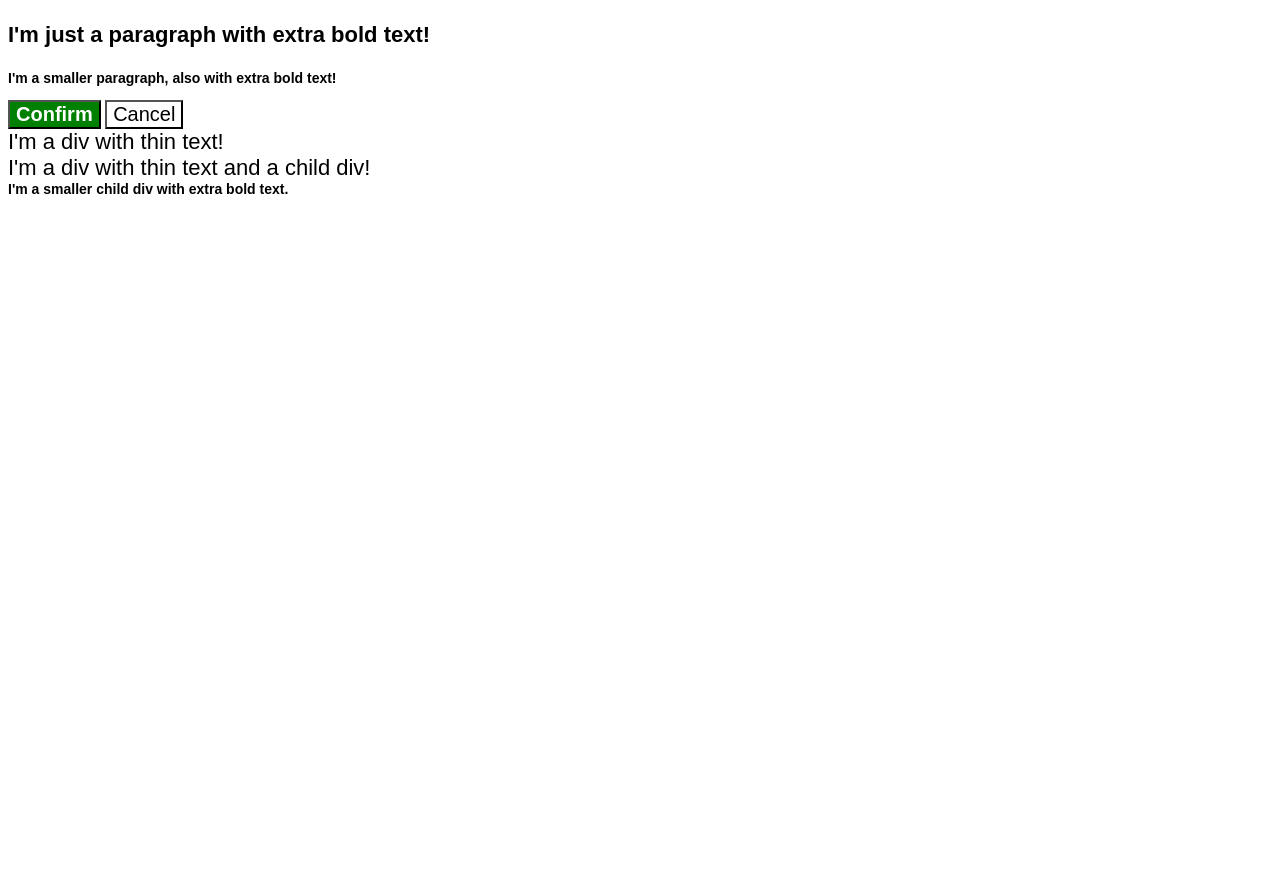
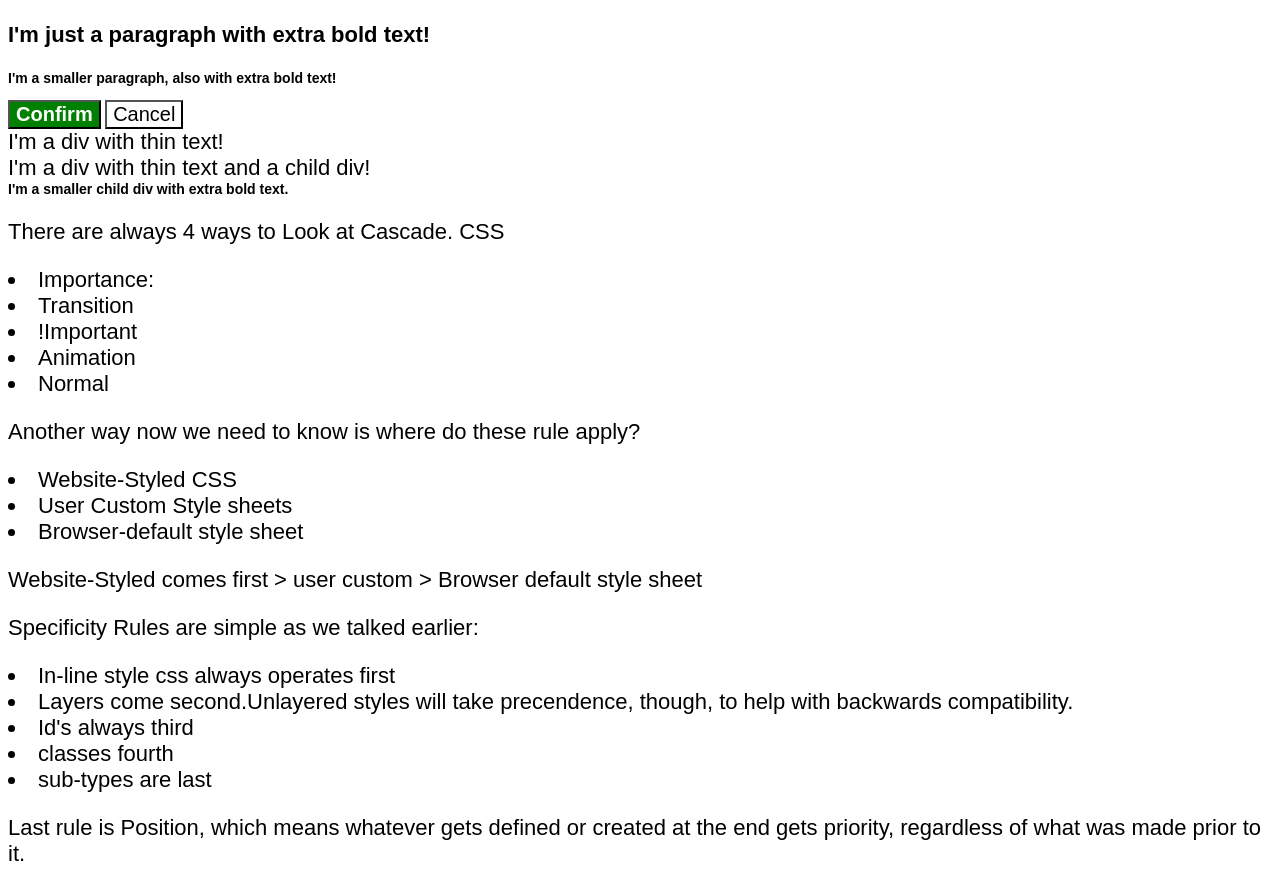
Before and after one commit to Pratik23G/jsPracticeInterview, a plain HTML site: page index.html in a window 1280 px wide. Before the commit the page ends 800 px from the top, so only its background shows below. Drawn offline with Linux system fonts and the light colour scheme.

Commit message:
Learned new rules for CSS, Cascading

```diff
--- a/index.html
+++ b/index.html
@@ -22,6 +22,35 @@
       <div class="text child">
         I'm a smaller child div with extra bold text.
       </div>
+    <p>There are always 4 ways to Look at Cascade. CSS
+      <li>Importance:</li>
+      <li>Transition</li>
+      <li>!Important</li>
+      <li>Animation</li>
+      <li>Normal</li>
+    </p>
+
+    <p>Another way now we need to know is where do these rule apply?
+      <li>Website-Styled CSS</li>
+      <li>User Custom Style sheets</li>
+      <li>Browser-default style sheet</li>
+      <p>Website-Styled comes first > user custom > Browser default style sheet</p>
+    </p>
+
+    <p>Specificity Rules are simple as we talked earlier:
+      <li>In-line style css always operates first</li>
+      <li>Layers come second.Unlayered styles will take precendence,
+        though, to help with backwards compatibility.</li>
+      <li>Id's always third</li>
+      <li>classes fourth</li>
+      <li>sub-types are last</li>
+    </p>
+
+    <p>Last rule is Position, which means whatever gets defined
+      or created at the end gets priority, regardless of what was made
+      prior to it.
+    </p>
+
     </div>
   </body>
 </html>
```
